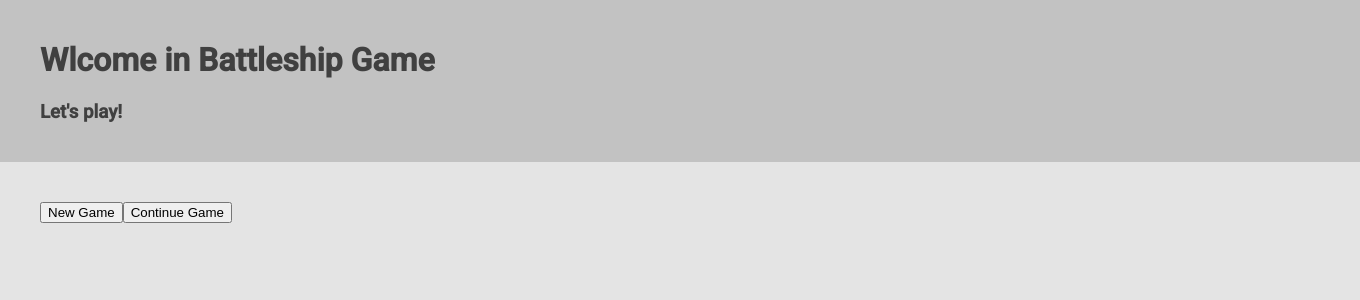
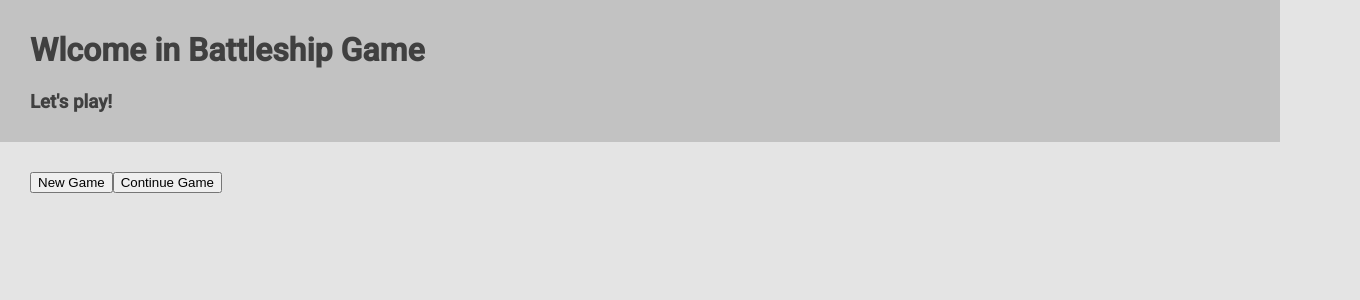
Before and after one commit to mateusz-stasinski/BattleshipGameWebClient, an Angular app: page / in a window 1280 px wide. Shown: the top 300 px of the page, 1360 px wide, since content can reach past the window. Built offline with nearby package versions, Linux system fonts and the light colour scheme.

Commit message:
small fix

```diff
--- a/src/app/app.component.css
+++ b/src/app/app.component.css
@@ -1,6 +1,7 @@
 header {
-    width: 100vw;
-    padding: 20px 40px;
+    width: 100%;
+    box-sizing: border-box;
+    padding: 10px 30px;
     background-color: rgb(194, 194, 194);
     position: sticky;
     top: 0;
@@ -8,8 +9,8 @@ header {
 }
 
 .container {
-    width: 100%;
-    padding: 40px;
+    width: auto;
+    padding: 30px;
 }
 
 .playersData {
@@ -32,7 +33,7 @@ header {
 .row {
     display: flex;
     flex-direction: row;
-    flex-wrap: wrap;
+    flex-wrap: nowrap;
 }
 
 .field {
--- a/src/styles.css
+++ b/src/styles.css
@@ -6,5 +6,3 @@ body {
     color: #404040;
     margin: 0 !important;
 }
-html, body { height: 100%; }
-body { margin: 0; font-family: Roboto, "Helvetica Neue", sans-serif; }
```
